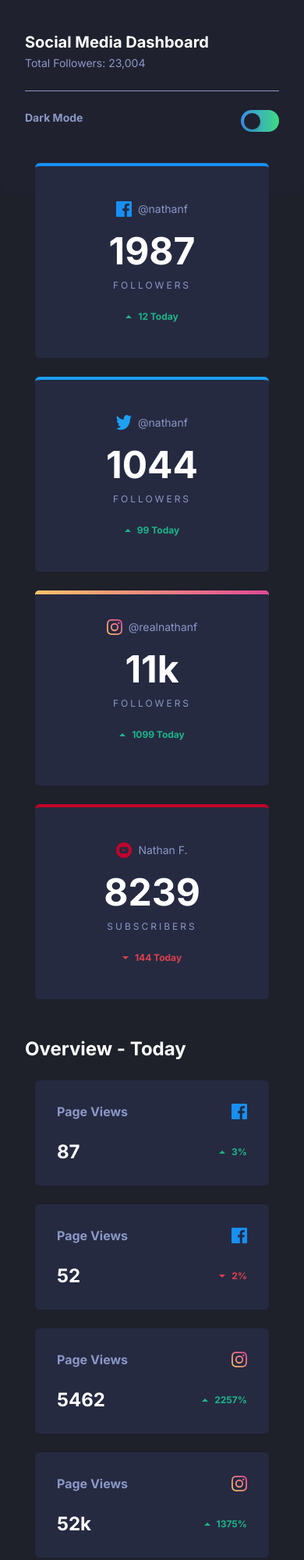
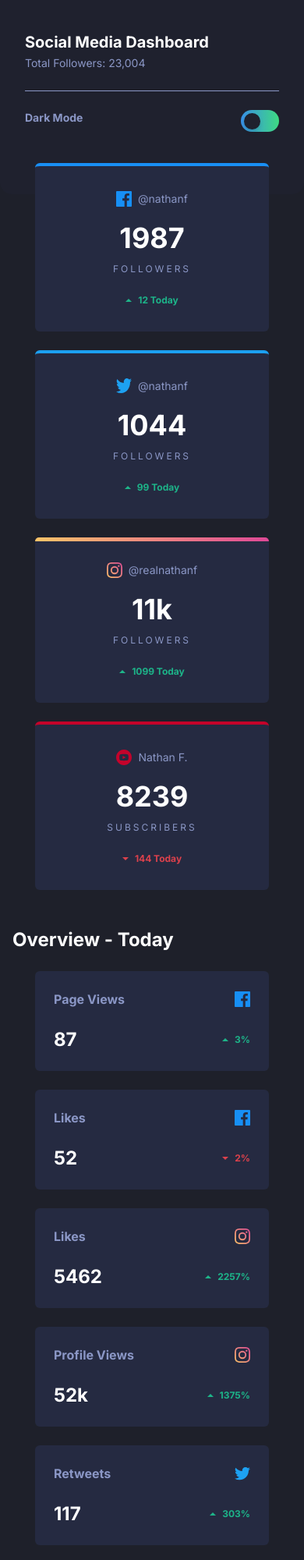
Before and after one commit to xStephx/social-media-dashboard-with-theme-switcher-challenge, a plain HTML site: page index.html in a window 390 px wide. Shown: the top 2000 px of the page at 78% size. Drawn offline with nearby package versions, Linux system fonts and the light colour scheme.

Commit message:
added responsive for each screen

```diff
--- a/index.html
+++ b/index.html
@@ -36,14 +36,16 @@
       </div>
     </div>
   </nav>
-  <main class="px-4 mb-5">
-    <section class="container mx-auto lg:gap-8 md:gap-4 gap-6 flex md:flex-row flex-col justify-center items-center md:px-0 px-4 md:mt-[-80px] mt-[-40px]">
-      <div class="bg-DarkDesaturatedBlueCardBG cursor-pointer hover:bg-[rgb(51,58,86)] transition ease-in-out duration-200 w-[300px] h-[250px] flex flex-col justify-center items-center rounded-md border-t-4 border-Facebook">
+  <main class="container mx-auto px-4 mb-5">
+    <section class="flex justify-center items-center md:px-0 px-4 md:mt-[-100px] mt-[-40px]">
+      <div class="grid grid-cols-1 sm:grid-cols-2 md:grid-cols-2 lg:grid-cols-4 gap-6 lg:gap-8 w-full">
+
+        <div class="bg-DarkDesaturatedBlueCardBG cursor-pointer hover:bg-[rgb(51,58,86)] transition ease-in-out duration-200 max-w-[300px] w-full h-auto flex flex-col justify-center items-center rounded-md border-t-4 border-Facebook mx-auto py-8">
           <span class="flex text-DesaturatedBlueText text-sm mb-5">
             <img src="assets/images/icon-facebook.svg" alt="Facebook Icon" class="mr-2">
             @nathanf
           </span>
-        <h2 class="text-WhiteText md:text-6xl text-5xl font-bold mb-3">
+          <h2 class="text-WhiteText md:text-6xl text-4xl font-bold mb-3">
             1987
           </h2>
           <p class="text-DesaturatedBlueText md:text-sm text-xs uppercase tracking-[3px] mb-6">
@@ -55,12 +57,12 @@
           </span>
         </div>
 
-      <div class="bg-DarkDesaturatedBlueCardBG cursor-pointer hover:bg-[rgb(51,58,86)] transition ease-in-out duration-200 w-[300px] h-[250px] flex flex-col justify-center items-center rounded-md border-t-4 border-Twitter">
+        <div class="bg-DarkDesaturatedBlueCardBG cursor-pointer hover:bg-[rgb(51,58,86)] transition ease-in-out duration-200 max-w-[300px] w-full h-auto flex flex-col justify-center items-center rounded-md border-t-4 border-Twitter py-8 mx-auto">
           <span class="flex text-DesaturatedBlueText text-sm mb-5">
             <img src="assets/images/icon-twitter.svg" alt="Twitter Icon" class="mr-2">
             @nathanf
           </span>
-        <h2 class="text-WhiteText md:text-6xl text-5xl font-bold mb-3">
+          <h2 class="text-WhiteText md:text-6xl text-4xl font-bold mb-3">
             1044
           </h2>
           <p class="text-DesaturatedBlueText md:text-sm text-xs uppercase tracking-[3px] mb-6">
@@ -72,13 +74,13 @@
           </span>
         </div>
 
-      <div class="bg-DarkDesaturatedBlueCardBG cursor-pointer hover:bg-[rgb(51,58,86)] transition ease-in-out duration-200 w-[300px] h-[250px] flex flex-col justify-center items-center rounded-md border-t-4">
-        <div class="bg-Instagram w-[100%] h-[5px] md:mt-[-45px] mt-[-62px] rounded-t-lg mb-8"></div>
+        <div class="relative bg-DarkDesaturatedBlueCardBG cursor-pointer hover:bg-[rgb(51,58,86)] transition ease-in-out duration-200 max-w-[300px] w-full h-auto flex flex-col justify-center items-center rounded-md py-8 mx-auto">
+          <div class="absolute bg-Instagram w-full h-[5px] rounded-t-lg top-0"></div>
           <span class="flex text-DesaturatedBlueText text-sm mb-5">
             <img src="assets/images/icon-instagram.svg" alt="Instagram Icon" class="mr-2">
             @realnathanf
           </span>
-        <h2 class="text-WhiteText md:text-6xl text-5xl font-bold mb-3">
+          <h2 class="text-WhiteText md:text-6xl text-4xl font-bold mb-3">
             11k
           </h2>
           <p class="text-DesaturatedBlueText md:text-sm text-xs uppercase tracking-[3px] mb-6">
@@ -90,12 +92,12 @@
           </span>
         </div>
 
-      <div class="bg-DarkDesaturatedBlueCardBG cursor-pointer hover:bg-[rgb(51,58,86)] transition ease-in-out duration-200 w-[300px] h-[250px] flex flex-col justify-center items-center rounded-md border-t-4 border-YouTube">
+        <div class="bg-DarkDesaturatedBlueCardBG cursor-pointer hover:bg-[rgb(51,58,86)] transition ease-in-out duration-200 max-w-[300px] w-full h-auto flex flex-col justify-center items-center rounded-md border-t-4 border-YouTube py-8 mx-auto">
           <span class="flex text-DesaturatedBlueText text-sm mb-5">
-          <img src="assets/images/icon-youtube.svg" alt="Youtube Icon" class="mr-2">
+            <img src="assets/images/icon-youtube.svg" alt="YouTube Icon" class="mr-2">
             Nathan F.
           </span>
-        <h2 class="text-WhiteText md:text-6xl text-5xl font-bold mb-3">
+          <h2 class="text-WhiteText md:text-6xl text-4xl font-bold mb-3">
             8239
           </h2>
           <p class="text-DesaturatedBlueText md:text-sm text-xs uppercase tracking-[3px] mb-6">
@@ -106,23 +108,22 @@
             144 Today
           </span>
         </div>
+      </div>
     </section>
-    <p class="container mx-auto text-WhiteText text-2xl font-bold mt-12 mb-6 px-4">
+
+    <p class="container mx-auto text-WhiteText text-2xl font-bold mt-12 mb-6">
       Overview - Today
     </p>
-    <section class="container mx-auto lg:gap-8 md:gap-4 gap-6 flex flex-col justify-center items-center md:px-0 px-4">
-     <div class="flex md:flex-row flex-col lg:gap-8 md:gap-4 gap-6">
-      <div class="bg-DarkDesaturatedBlueCardBG cursor-pointer hover:bg-[rgb(51,58,86)] transition ease-in-out duration-200 w-[300px] h-[135px] rounded-md p-7">
+    <section class="flex flex-col justify-center items-center gap-6 lg:gap-8 md:px-0 px-4">
+      <div class="grid grid-cols-1 sm:grid-cols-2 md:grid-cols-2 lg:grid-cols-4 gap-6 lg:gap-8 w-full">
+
+        <div class="bg-DarkDesaturatedBlueCardBG cursor-pointer hover:bg-[rgb(51,58,86)] transition ease-in-out duration-200 rounded-md p-6 max-w-[300px] w-full mx-auto">
           <div class="flex justify-between items-center mb-6">
-          <p class="text-DesaturatedBlueText font-bold">
-            Page Views
-          </p>
+            <p class="text-DesaturatedBlueText font-bold">Page Views</p>
             <img src="assets/images/icon-facebook.svg" alt="Facebook Icon">
           </div>
           <div class="flex justify-between items-center">
-          <p class="text-WhiteText lg:text-3xl text-2xl font-bold">
-            87
-          </p>
+            <p class="text-WhiteText lg:text-3xl text-2xl font-bold">87</p>
             <span class="flex items-center text-LimeGreen text-xs font-bold">
               <img src="assets/images/icon-up.svg" alt="Up Icon" class="w-[8px] h-[4px] mr-2">
               3%
@@ -130,17 +131,13 @@
           </div>
         </div>
 
-      <div class="bg-DarkDesaturatedBlueCardBG cursor-pointer hover:bg-[rgb(51,58,86)] transition ease-in-out duration-200 w-[300px] h-[135px] rounded-md p-7">
+        <div class="bg-DarkDesaturatedBlueCardBG cursor-pointer hover:bg-[rgb(51,58,86)] transition ease-in-out duration-200 rounded-md p-6 max-w-[300px] w-full mx-auto">
           <div class="flex justify-between items-center mb-6">
-          <p class="text-DesaturatedBlueText font-bold">
-            Page Views
-          </p>
+            <p class="text-DesaturatedBlueText font-bold">Likes</p>
             <img src="assets/images/icon-facebook.svg" alt="Facebook Icon">
           </div>
           <div class="flex justify-between items-center">
-          <p class="text-WhiteText lg:text-3xl text-2xl font-bold">
-            52
-          </p>
+            <p class="text-WhiteText lg:text-3xl text-2xl font-bold">52</p>
             <span class="flex items-center text-BrightRed text-xs font-bold">
               <img src="assets/images/icon-down.svg" alt="Down Icon" class="w-[8px] h-[4px] mr-2">
               2%
@@ -148,17 +145,13 @@
           </div>
         </div>
 
-      <div class="bg-DarkDesaturatedBlueCardBG cursor-pointer hover:bg-[rgb(51,58,86)] transition ease-in-out duration-200 w-[300px] h-[135px] rounded-md p-7">
+        <div class="bg-DarkDesaturatedBlueCardBG cursor-pointer hover:bg-[rgb(51,58,86)] transition ease-in-out duration-200 rounded-md p-6 max-w-[300px] w-full mx-auto">
           <div class="flex justify-between items-center mb-6">
-          <p class="text-DesaturatedBlueText font-bold">
-            Page Views
-          </p>
+            <p class="text-DesaturatedBlueText font-bold">Likes</p>
             <img src="assets/images/icon-instagram.svg" alt="Instagram Icon">
           </div>
           <div class="flex justify-between items-center">
-          <p class="text-WhiteText lg:text-3xl text-2xl font-bold">
-            5462
-          </p>
+            <p class="text-WhiteText lg:text-3xl text-2xl font-bold">5462</p>
             <span class="flex items-center text-LimeGreen text-xs font-bold">
               <img src="assets/images/icon-up.svg" alt="Up Icon" class="w-[8px] h-[4px] mr-2">
               2257%
@@ -166,37 +159,27 @@
           </div>
         </div>
 
-      <div class="bg-DarkDesaturatedBlueCardBG cursor-pointer hover:bg-[rgb(51,58,86)] transition ease-in-out duration-200 w-[300px] h-[135px] rounded-md p-7">
+        <div class="bg-DarkDesaturatedBlueCardBG cursor-pointer hover:bg-[rgb(51,58,86)] transition ease-in-out duration-200 rounded-md p-6 max-w-[300px] w-full mx-auto">
           <div class="flex justify-between items-center mb-6">
-          <p class="text-DesaturatedBlueText font-bold">
-            Page Views
-          </p>
+            <p class="text-DesaturatedBlueText font-bold">Profile Views</p>
             <img src="assets/images/icon-instagram.svg" alt="Instagram Icon">
           </div>
           <div class="flex justify-between items-center">
-          <p class="text-WhiteText lg:text-3xl text-2xl font-bold">
-            52k
-          </p>
+            <p class="text-WhiteText lg:text-3xl text-2xl font-bold">52k</p>
             <span class="flex items-center text-LimeGreen text-xs font-bold">
               <img src="assets/images/icon-up.svg" alt="Up Icon" class="w-[8px] h-[4px] mr-2">
               1375%
             </span>
           </div>
         </div>
-     </div>
 
-     <div class="flex md:flex-row flex-col lg:gap-8 md:gap-4 gap-6">
-      <div class="bg-DarkDesaturatedBlueCardBG cursor-pointer hover:bg-[rgb(51,58,86)] transition ease-in-out duration-200 w-[300px] h-[135px] rounded-md p-7">
+        <div class="bg-DarkDesaturatedBlueCardBG cursor-pointer hover:bg-[rgb(51,58,86)] transition ease-in-out duration-200 rounded-md p-6 max-w-[300px] w-full mx-auto">
           <div class="flex justify-between items-center mb-6">
-          <p class="text-DesaturatedBlueText font-bold">
-            Retweets
-          </p>
+            <p class="text-DesaturatedBlueText font-bold">Retweets</p>
             <img src="assets/images/icon-twitter.svg" alt="Twitter Icon">
           </div>
           <div class="flex justify-between items-center">
-          <p class="text-WhiteText lg:text-3xl text-2xl font-bold">
-            117
-          </p>
+            <p class="text-WhiteText lg:text-3xl text-2xl font-bold">117</p>
             <span class="flex items-center text-LimeGreen text-xs font-bold">
               <img src="assets/images/icon-up.svg" alt="Up Icon" class="w-[8px] h-[4px] mr-2">
               303%
@@ -204,17 +187,13 @@
           </div>
         </div>
 
-      <div class="bg-DarkDesaturatedBlueCardBG cursor-pointer hover:bg-[rgb(51,58,86)] transition ease-in-out duration-200 w-[300px] h-[135px] rounded-md p-7">
+        <div class="bg-DarkDesaturatedBlueCardBG cursor-pointer hover:bg-[rgb(51,58,86)] transition ease-in-out duration-200 rounded-md p-6 max-w-[300px] w-full mx-auto">
           <div class="flex justify-between items-center mb-6">
-          <p class="text-DesaturatedBlueText font-bold">
-            Likes
-          </p>
+            <p class="text-DesaturatedBlueText font-bold">Likes</p>
             <img src="assets/images/icon-twitter.svg" alt="Twitter Icon">
           </div>
           <div class="flex justify-between items-center">
-          <p class="text-WhiteText lg:text-3xl text-2xl font-bold">
-            507
-          </p>
+            <p class="text-WhiteText lg:text-3xl text-2xl font-bold">507</p>
             <span class="flex items-center text-LimeGreen text-xs font-bold">
               <img src="assets/images/icon-up.svg" alt="Up Icon" class="w-[8px] h-[4px] mr-2">
               553%
@@ -222,17 +201,13 @@
           </div>
         </div>
 
-      <div class="bg-DarkDesaturatedBlueCardBG cursor-pointer hover:bg-[rgb(51,58,86)] transition ease-in-out duration-200 w-[300px] h-[135px] rounded-md p-7">
+        <div class="bg-DarkDesaturatedBlueCardBG cursor-pointer hover:bg-[rgb(51,58,86)] transition ease-in-out duration-200 rounded-md p-6 max-w-[300px] w-full mx-auto">
           <div class="flex justify-between items-center mb-6">
-          <p class="text-DesaturatedBlueText font-bold">
-            Likes
-          </p>
+            <p class="text-DesaturatedBlueText font-bold">Likes</p>
             <img src="assets/images/icon-youtube.svg" alt="Youtube Icon">
           </div>
           <div class="flex justify-between items-center">
-          <p class="text-WhiteText lg:text-3xl text-2xl font-bold">
-            107
-          </p>
+            <p class="text-WhiteText lg:text-3xl text-2xl font-bold">107</p>
             <span class="flex items-center text-BrightRed text-xs font-bold">
               <img src="assets/images/icon-down.svg" alt="Down Icon" class="w-[8px] h-[4px] mr-2">
               19%
@@ -240,17 +215,13 @@
           </div>
         </div>
 
-      <div class="bg-DarkDesaturatedBlueCardBG cursor-pointer hover:bg-[rgb(51,58,86)] transition ease-in-out duration-200 w-[300px] h-[135px] rounded-md p-7">
+        <div class="bg-DarkDesaturatedBlueCardBG cursor-pointer hover:bg-[rgb(51,58,86)] transition ease-in-out duration-200 rounded-md p-6 max-w-[300px] w-full mx-auto">
           <div class="flex justify-between items-center mb-6">
-          <p class="text-DesaturatedBlueText font-bold">
-            Total Views
-          </p>
+            <p class="text-DesaturatedBlueText font-bold">Total Views</p>
             <img src="assets/images/icon-youtube.svg" alt="Youtube Icon">
           </div>
           <div class="flex justify-between items-center">
-          <p class="text-WhiteText lg:text-3xl text-2xl font-bold">
-            1407
-          </p>
+            <p class="text-WhiteText lg:text-3xl text-2xl font-bold">1407</p>
             <span class="flex items-center text-BrightRed text-xs font-bold">
               <img src="assets/images/icon-down.svg" alt="Down Icon" class="w-[8px] h-[4px] mr-2">
               12%
```
Lines whose indentation alone changed are shown as unchanged.
